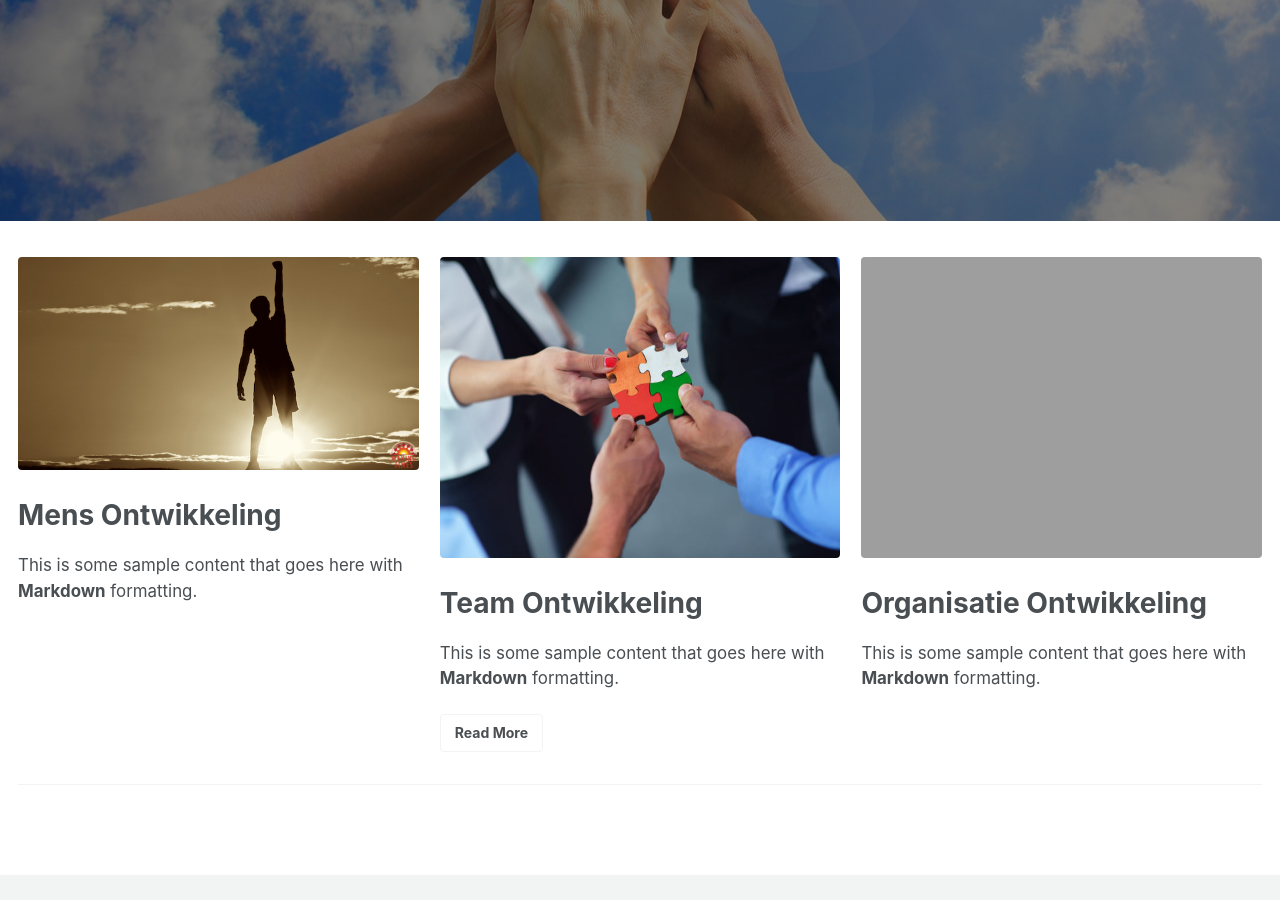
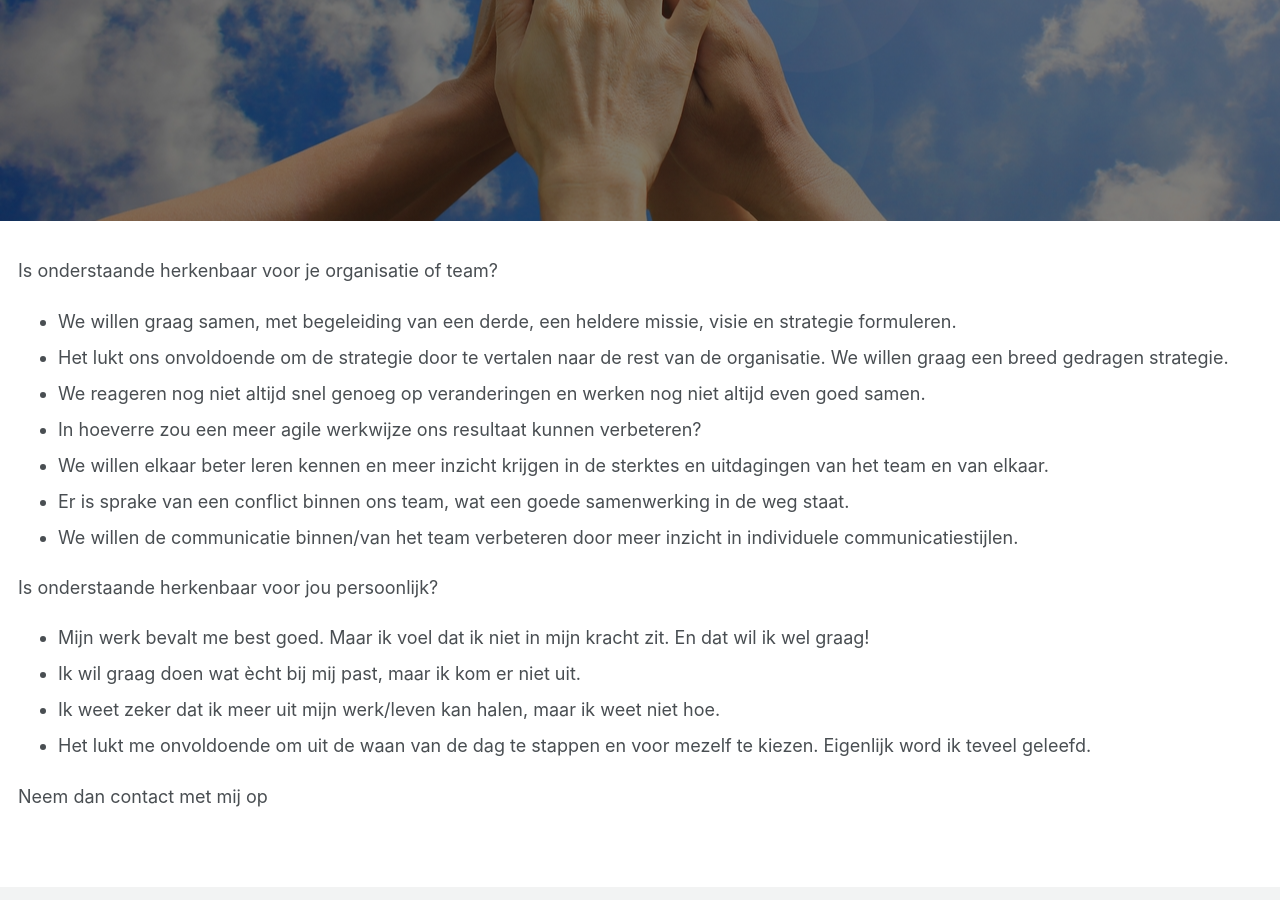
Before and after one commit to twinmum1/zie-ontwikkeling, a Jekyll site: the page built from index.md, in a window 1280 px wide and 900 px high, scrolled down 493 px. Built offline with Jekyll 4.4.1, drawn with Linux system fonts in a browser that asks for light colours.

Commit message:
Update index.md

```diff
--- a/index.md
+++ b/index.md
@@ -21,22 +21,31 @@ excerpt: "Zie Ontwikkeling helpt individuen teams en organisaties die vastgelope
 	<br>
 	<br>
 	<br>"
-
-feature_row:
-  - image_path: /assets/images/mens.jpg
-    alt: "placeholder image 1"
-    title: "Mens Ontwikkeling"
-    excerpt: "This is some sample content that goes here with **Markdown** formatting."
-  - image_path: /assets/images/team.jpg
-    alt: "placeholder image 2"
-    title: "Team Ontwikkeling"
-    excerpt: "This is some sample content that goes here with **Markdown** formatting."
-    url: "#test-link"
-    btn_label: "Read More"
-    btn_class: "btn--inverse"
-  - image_path: /assets/images/organisatie.jpg
-    title: "Organisatie Ontwikkeling"
-    excerpt: "This is some sample content that goes here with **Markdown** formatting."
 ---
 
-{% include feature_row %}
+<p>
+Is onderstaande herkenbaar voor je organisatie of team?
+<ul>
+<li>We willen graag samen, met begeleiding van een derde, een heldere missie, visie en strategie formuleren.</li>
+<li>Het lukt ons onvoldoende om de strategie door te vertalen naar de rest van de organisatie. We willen graag een breed gedragen strategie. </li>
+<li>We reageren nog niet altijd snel genoeg op veranderingen en werken nog niet altijd even goed samen.</li>
+<li>In hoeverre zou een meer agile werkwijze ons resultaat kunnen verbeteren?</li>
+<li>We willen elkaar beter leren kennen en meer inzicht krijgen in de sterktes en uitdagingen van het team en van elkaar.</li>
+<li>Er is sprake van een conflict binnen ons team, wat een goede samenwerking in de weg staat.</li>
+<li>We willen de communicatie binnen/van het team verbeteren door meer inzicht in individuele communicatiestijlen.</li>
+</ul>
+</p>
+
+<p>
+Is onderstaande herkenbaar voor jou persoonlijk?
+<ul>
+<li>Mijn werk bevalt me best goed. Maar ik voel dat ik niet in mijn kracht zit. En dat wil ik wel graag!</li>
+<li>Ik wil graag doen wat ècht bij mij past, maar ik kom er niet uit.</li>
+<li>Ik weet zeker dat ik meer uit mijn werk/leven kan halen, maar ik weet niet hoe.</li>
+<li>Het lukt me onvoldoende om uit de waan van de dag te stappen en voor mezelf te kiezen. Eigenlijk word ik teveel geleefd.</li>
+</ul>
+</p>
+
+<p>
+Neem dan contact met mij op
+</p>
```
